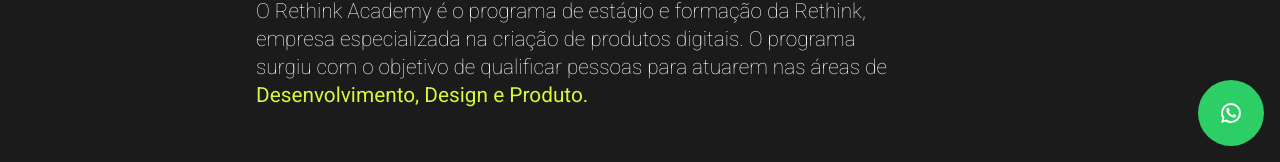
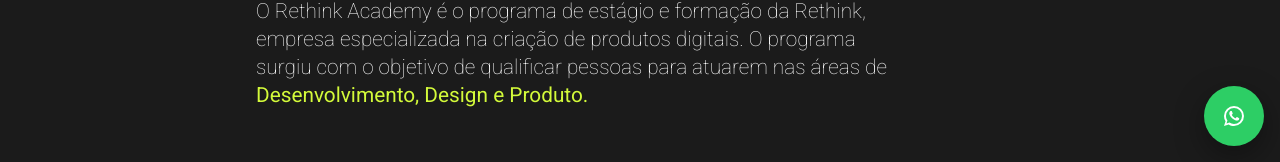
Before and after one commit to fabianakamo/Acessibility-POCs-Rethink-Site, a Next.js app: page / in a window 1280 px wide. Shown: the part 638-800 px from the top of the page. Built offline with nearby package versions, Linux system fonts and the light colour scheme.

Commit message:
whatsapp button hover effect

```diff
--- a/components/floatingWpp/floatingWpp.module.css
+++ b/components/floatingWpp/floatingWpp.module.css
@@ -2,8 +2,8 @@
   position: fixed;
   bottom: 0px;
   right: 0px;
-  width: 66px;
-  height: 66px;
+  width: 60px;
+  height: 60px;
   background-color: #2dce65;
   border-radius: 50%;
   cursor: pointer;
@@ -11,6 +11,11 @@
   justify-content: center;
   align-items: center;
   margin: 16px;
+  box-shadow: rgb(0 0 0 / 36%) 0px 10px 30px;
+}
+
+.wpp_container:hover {
+  background-color: #24aa53;
 }
 
 .iconWpp {
```
Also changed, not shown: 1 other file (tests, documents, lock files or other folders).
